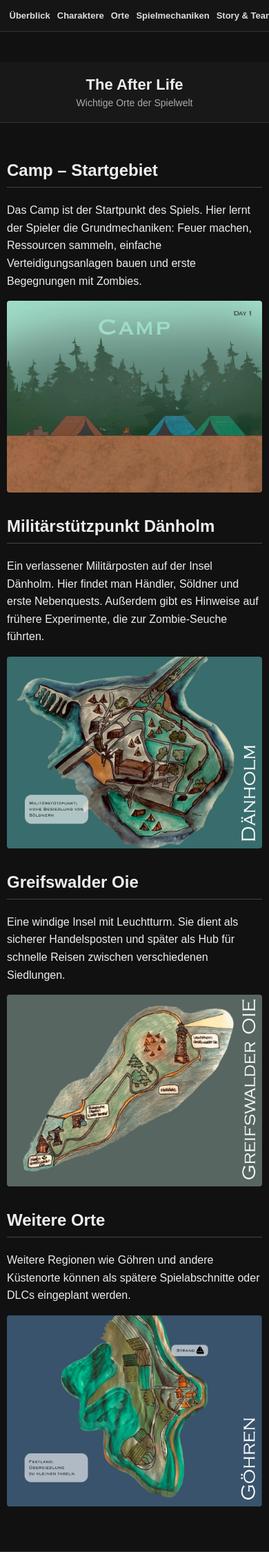
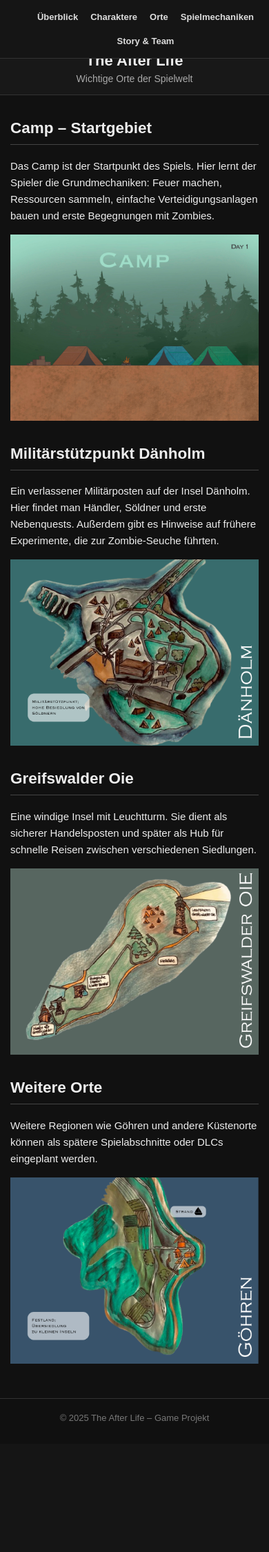
Before and after one commit to Noor8686/the-after-life-website, a PHP site: page /orte.html in a window 390 px wide. Shown: the top 2250 px of the page at 69% size. After the commit the page ends 2063 px from the top, so only its background shows below. Run offline with PHP 8.4, Linux system fonts and the light colour scheme.

Commit message:
CSS angepasst für Handy, Tablett , Ipad, Laptop und große bildschirm

```diff
--- a/style.css
+++ b/style.css
@@ -472,3 +472,89 @@ main ul li:nth-child(even) {
         font-size: 1rem;
     }
 }
+
+
+/* ===================== */
+/*  MEDIA QUERIES       */
+/*  Handy & Tablet       */
+/* ===================== */
+
+/* Smartphones (bis ca. 480px Breite) */
+@media only screen and (max-width: 480px) {
+
+    body {
+        padding-top: 60px;
+        font-size: 15px;
+    }
+
+    header {
+        padding: 10px 15px;
+        text-align: center;
+    }
+
+    nav {
+        padding: 10px 8px;
+    }
+
+    nav a {
+        margin-right: 8px;
+        font-size: 13px;
+    }
+
+    /* Hero kleiner machen */
+    .hero {
+        min-height: 70vh;
+        padding: 2rem 1rem;
+    }
+
+    .hero h2 {
+        font-size: 1.6rem;
+    }
+
+    .hero p {
+        font-size: 1rem;
+        margin-bottom: 1rem;
+    }
+
+    /* Inhalt über die ganze Breite */
+    main {
+        max-width: 100%;
+        margin: 20px auto 40px auto;
+        padding: 0 15px;
+    }
+
+    /* Bilder wirklich auf Bildschirmbreite */
+    img.full {
+        max-width: 100%;
+        border-radius: 0;
+        margin: 10px 0;
+    }
+}
+
+
+/* Tablets (bis ca. 768px Breite) */
+@media only screen and (max-width: 768px) {
+
+    header {
+        padding: 15px 20px;
+        text-align: center;
+    }
+
+    nav {
+        padding: 12px 20px;
+    }
+
+    main {
+        max-width: 95%;
+        margin: 25px auto 50px auto;
+        padding: 0 15px;
+    }
+
+    .hero {
+        padding: 3rem 2rem;
+    }
+
+    .hero h2 {
+        font-size: 2.2rem;
+    }
+}
```
